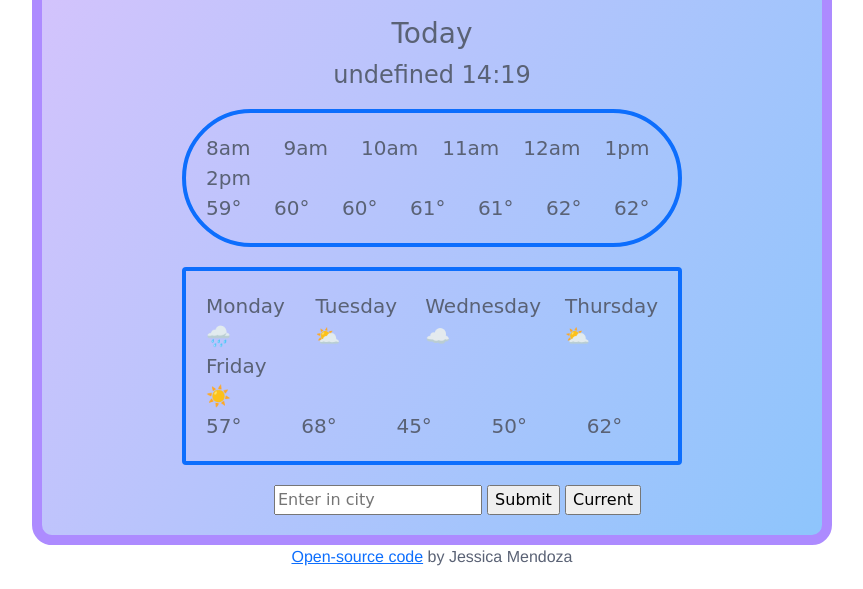
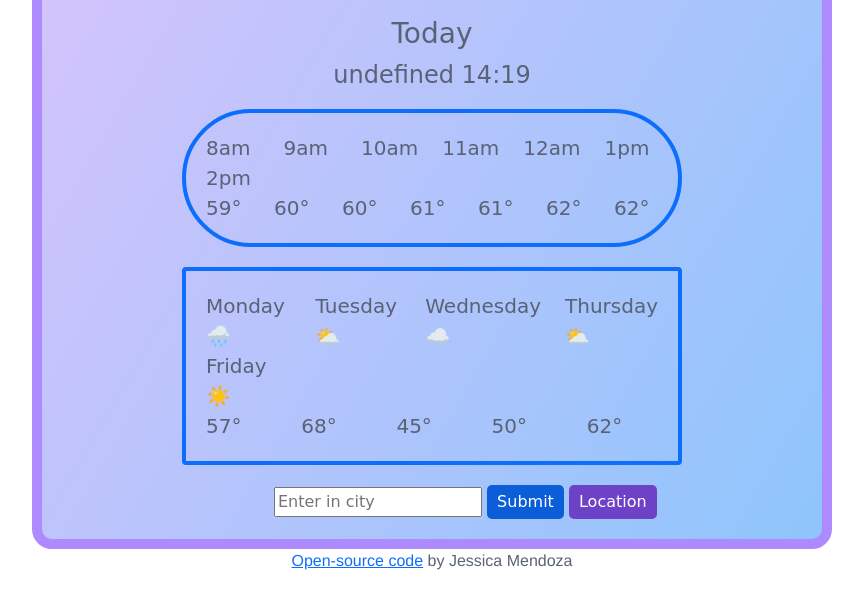
Before and after one commit to JessiceM/Weather-App, a website built with Parcel: page index.html in a window 1280 px wide. Shown: the part 381-970 px from the top of the page, without its empty margins (208-1071 px from the left). Built offline with nearby package versions, Linux system fonts and the light colour scheme; a web font is replaced by a local one.

Commit message:
Added CSS style to buttons

```diff
--- a/index.html
+++ b/index.html
@@ -97,8 +97,13 @@
         <div class="search">
           <form id="weather-form">
             <input type="text" id="city-input" placeholder="Enter in city" />
-            <input type="submit" value="Submit" />
-            <input type="submit" id="current-input" value="Current" />
+            <input type="submit" value="Submit" class="submitButton" />
+            <input
+              type="submit"
+              id="current-input"
+              value="Location"
+              class="locationButton"
+            />
           </form>
         </div>
       </div>
--- a/src/styles.css
+++ b/src/styles.css
@@ -71,3 +71,25 @@ p {
   text-align: center;
   font-family: "Franklin Gothic Medium", "Arial Narrow", Arial, sans-serif;
 }
+.locationButton {
+  background: #6d42c7;
+  color: white;
+  border: none;
+  border-radius: 5px;
+  padding: 5px 10px;
+  transition: all 200ms ease-in-out;
+}
+.locationButton:hover {
+  background: #430f58;
+}
+.submitButton {
+  background: #0b5ed7;
+  color: white;
+  border: none;
+  border-radius: 5px;
+  padding: 5px 10px;
+  transition: all 200ms ease-in-out;
+}
+.submitButton:hover {
+  background: #062c80;
+}
```
